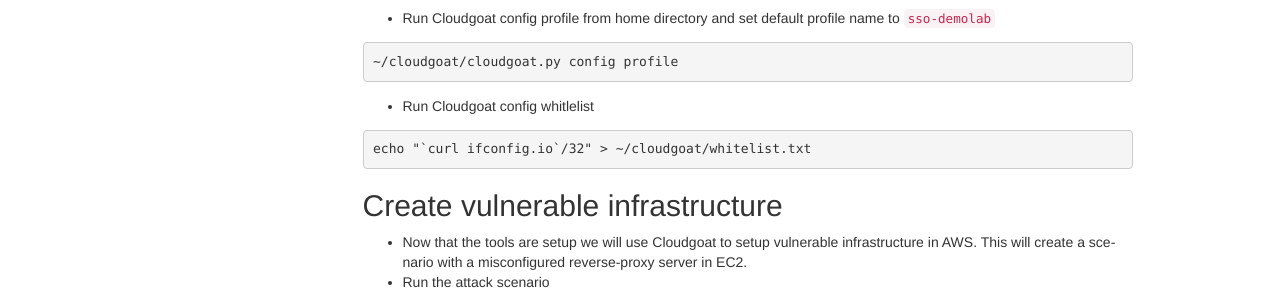
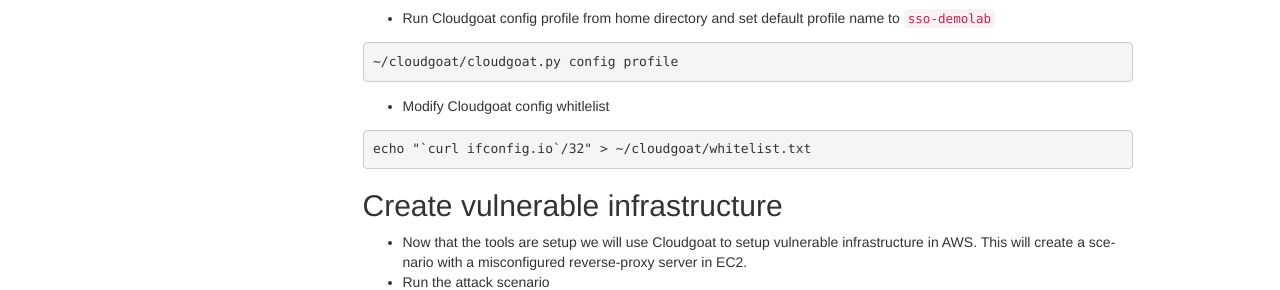
Before and after one commit to bmp-dot/template, a Sphinx documentation site: the page built from source/detect_for_aws_ec2_attack_lab/detect_for_aws_ec2_attack_lab.rst, in a window 1280 px wide and 900 px high, scrolled down 409 px. Shown: the part 162-452 px from the top of the window. Built offline with Sphinx 7.4.7, drawn with Linux system fonts in a browser that asks for light colours; nearby versions of some CDN libraries; pages that are not in the unit, such as notebooks, are missing from menus.

Commit message:
Update detect_for_aws_ec2_attack_lab.rst

```diff
--- a/source/detect_for_aws_ec2_attack_lab/detect_for_aws_ec2_attack_lab.rst
+++ b/source/detect_for_aws_ec2_attack_lab/detect_for_aws_ec2_attack_lab.rst
@@ -41,7 +41,7 @@
 
    ~/cloudgoat/cloudgoat.py config profile
 
-- Run Cloudgoat config whitlelist
+- Modify Cloudgoat config whitlelist
 
 .. code:: console
 
```
